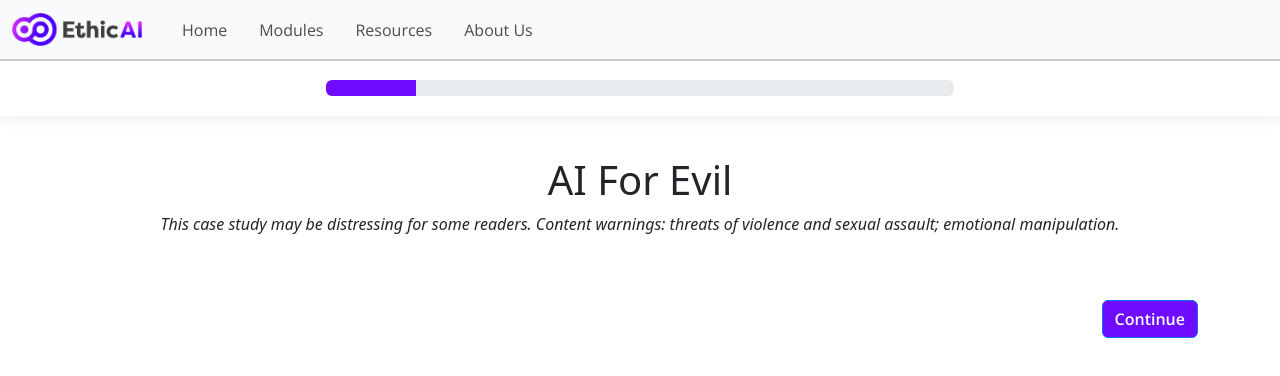
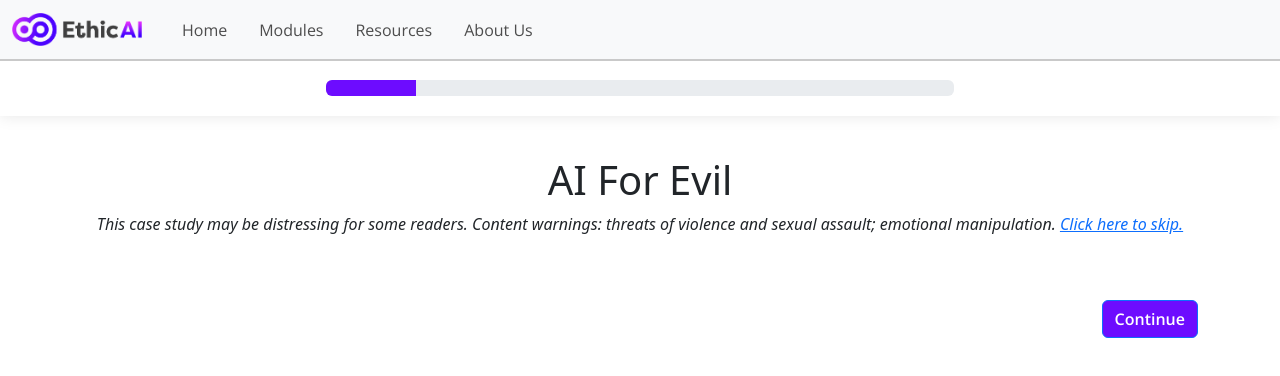
Before and after one commit to harslash/EthicAI, a Vue app in the folder project/ethicai-spa/: page /deepfakes/ai-for-evil in a window 1280 px wide. Shown: the top 376 px of the page. Built offline with nearby package versions, Linux system fonts and the light colour scheme.

Commit message:
Add skip link to content warning on site

```diff
--- a/project/ethicai-spa/src/components/pages/deepfakes/deepfakes-page-2.vue
+++ b/project/ethicai-spa/src/components/pages/deepfakes/deepfakes-page-2.vue
@@ -7,7 +7,7 @@
         <div class="col-md-12">
           <h1 class="tw-mt-24">AI For Evil</h1>
           <p><em>This case study may be distressing for some readers. Content warnings: threats of violence and sexual
-              assault; emotional manipulation.</em></p>
+              assault; emotional manipulation. <router-link :to="'/deepfakes/real-or-not-real'">Click here to skip.</router-link></em></p>
         </div>
       </div>
       <div class="col-md-12 d-flex justify-content-end">
```
